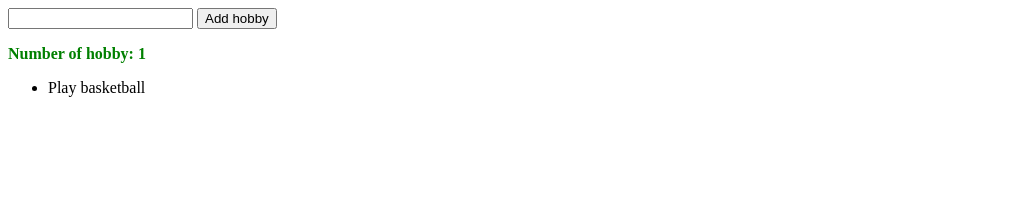
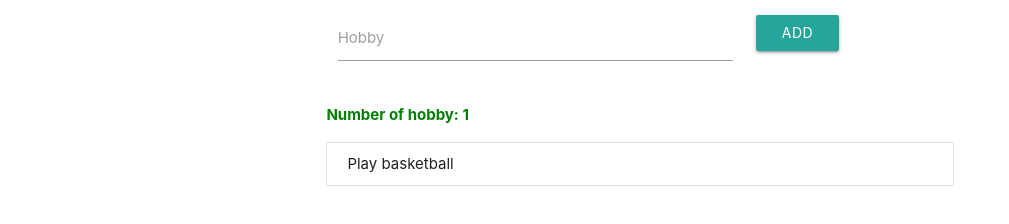
Before and after one commit to lakagawa/udemy-vue-assignment-one, a plain HTML site: page index.html in a window 1280 px wide. Shown: the whole page, without its empty margins (0-1009 px from the left). Drawn offline with nearby package versions, Linux system fonts and the light colour scheme.

Commit message:
Updated to li component

```diff
--- a/core.js
+++ b/core.js
@@ -1,8 +1,10 @@
 Vue.component('app-li-hobby', {
     props:['item'],
-    template: ('<li>{{ item.description }}</li>'),
+    template: ('<li class="collection-item" v-on:click="itemClicked">{{ item.description }}</li>'),
     methods:{
-
+        itemClicked(){
+            this.$emit('itemclicked', this.item)
+        }
     }
 });
 
@@ -12,11 +14,14 @@ new Vue({
         list: [{ description: 'Play basketball', id: _.uniqueId(), deleted: false}],
         newHobby: '',
         itemRemovido: null,
-        counter: 1
+        counter: 1,
+        newHobbyError: false,
+        labelNumber: 'Number'
     },
     methods: {
         addHobby(){
             if(this.newHobby != ""){
+                this.newHobbyError = false;
                 var obj = {
                     id: _.uniqueId(),
                     description: this.newHobby,
@@ -26,6 +31,14 @@ new Vue({
                 this.counter = this.list.length;
                 this.newHobby = '';
             }
+            else {
+                this.newHobbyError = true;
+            }
+
+            this.labelNumber = this.fixLabelNumber();
+        },
+        itemWasClicked(item){
+            this.hobbyClicked(item.id);
         },
         hobbyClicked(id){
             debugger;
@@ -44,13 +57,20 @@ new Vue({
             this.list = lista;
             this.counter = this.list.length;
             this.itemRemovido = item;
+            this.labelNumber = this.fixLabelNumber();
         },
         displayItem(){
             return (this.itemRemovido != null ? 'block' : 'none');
         },
         getClass(){
             return (this.list.length > 3 ? 'red_class' : 'green_class');
-
+        },
+        hasError(){
+            debugger;
+            return(this.newHobbyError ? 'invalid' : '');
+        },
+        fixLabelNumber(){
+            return this.counter > 1 ? 'Numbers' : 'Number'
         }
     }
 })
--- a/index.html
+++ b/index.html
@@ -6,17 +6,34 @@
     <script src="https://cdn.jsdelivr.net/npm/vue/dist/vue.js"></script>
     <script src="https://cdn.jsdelivr.net/npm/lodash@4.17.5/lodash.min.js"></script>
     <link rel="stylesheet" href="layout.css" media="all"></link>
+
+    <link rel="stylesheet" href="https://cdnjs.cloudflare.com/ajax/libs/materialize/1.0.0-beta/css/materialize.min.css">
+    <script src="https://cdnjs.cloudflare.com/ajax/libs/materialize/1.0.0-beta/js/materialize.min.js"></script>
 </head>
 <body>
     <div id="app">
-        <input type="text" v-model="newHobby" /> <button v-on:click="addHobby">Add hobby</button>
-        <p v-bind:style="{'display': displayItem()}">Last Removed: {{ itemRemovido != null ? itemRemovido.description : ""}}</p>
+        <div class="bottle">
+            <div class="container">
+                <div class="row row_button">
+                    <div class="input-field col s8">
+                        <input id="edt_hobby"  type="text" v-model="newHobby" v-bind:class="hasError()" />
+                        <label for="edt_hobby">Hobby</label>
+                    </div>
+                    <div class="input-field col s2">
+                        <button v-on:click="addHobby" class="waves-effect waves-light btn">Add hobby</button>
+                    </div>
+                </div>
+                <div class="row">
+                        <p v-bind:style="{'display': displayItem()}">Last Removed: {{ itemRemovido != null ? itemRemovido.description : ""}}</p>
 
-        <p v-bind:class="getClass()">Number of hobby: {{ counter }}</p>
-        <ul>
-            <!-- <li v-for="hobby in list" v-on:click="hobbyClicked(hobby.id)" v-bind:id="hobby.id">{{hobby.description}}</li> -->
-            <app-li-hobby v-for="item in list" v-bind:item="item"></app-li-hobby>
-        </ul>
+                        <p v-bind:class="getClass()">{{ labelNumber}} of hobby: {{ counter }}</p>
+                        <ul class="collection">
+                            <!-- <li v-for="hobby in list" v-on:click="hobbyClicked(hobby.id)" v-bind:id="hobby.id">{{hobby.description}}</li> -->
+                            <app-li-hobby v-for="item in list"  v-bind:item="item" v-on:itemclicked="itemWasClicked($event)"></app-li-hobby>
+                        </ul>
+                </div>
+            </div>
+        </div>
     </div>
     <script type="text/javascript" src="core.js"></script>
 </body>
--- a/layout.css
+++ b/layout.css
@@ -1,9 +1,24 @@
+.bottle{
+    /* Box Model*/
+    width: 70%;
+    height: 100%;
+    margin: 0 auto 0;
+    display: flex;
+    flex-wrap: wrap;
+    justify-content: space-between;
+    align-items: center;
+    /* Typograph*/
+
+     /*Visual*/
+}
+
+
 .red_class{
+    font-weight: 700;
     color:red;
-    font-weight: 700;
 }
 
 .green_class{
+    font-weight: 700;
     color: green;
-    font-weight: 700;
 }
```
